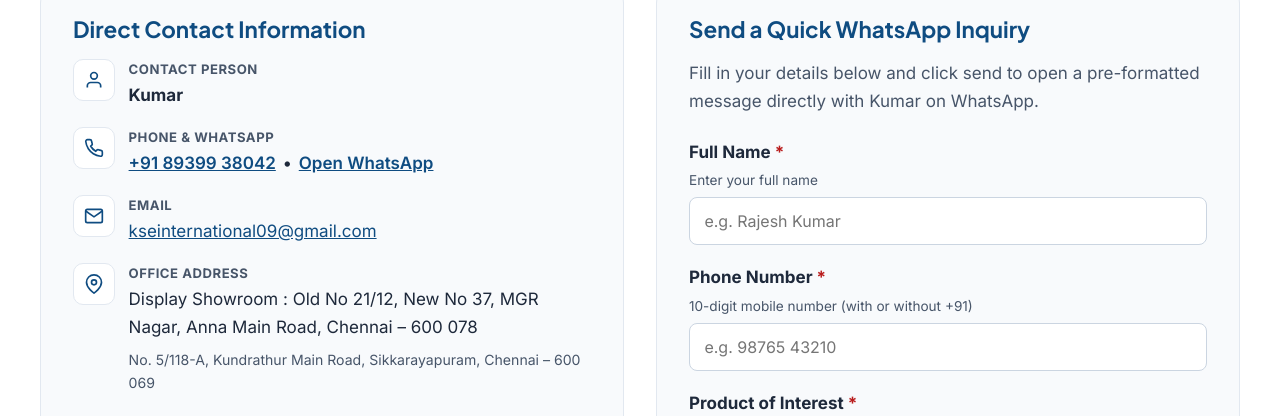
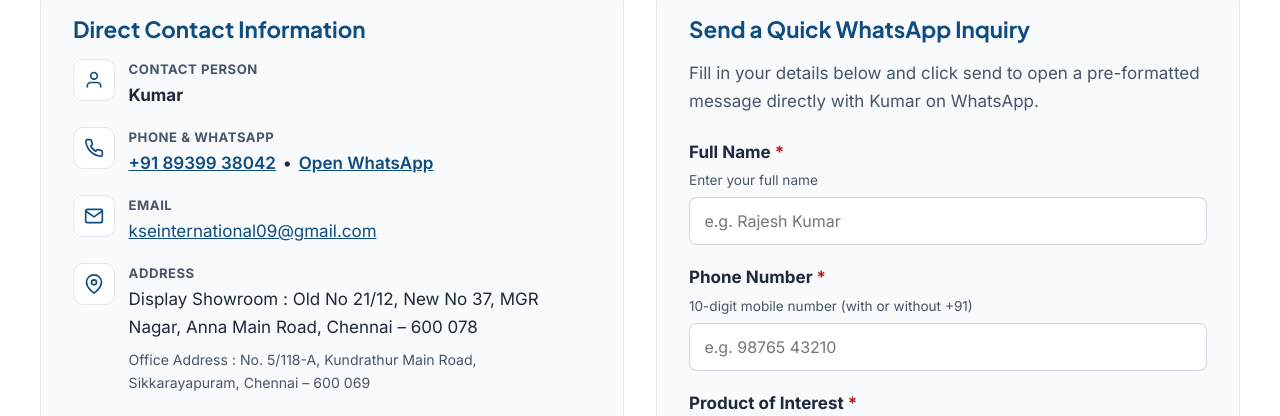
Before and after one commit to critictechresearcher-star/kse, a plain HTML site: page index.html in a window 1280 px wide. Shown: the part 5090-5506 px from the top of the page. Drawn offline with Linux system fonts and the light colour scheme; grey boxes are pictures that could not be loaded.

Commit message:
Update office address label in index.html

```diff
--- a/index.html
+++ b/index.html
@@ -693,11 +693,11 @@
                   <svg viewBox="0 0 24 24" width="20" height="20" fill="none" stroke="currentColor" stroke-width="2"><path d="M21 10c0 7-9 13-9 13s-9-6-9-13a9 9 0 0 1 18 0z"/><circle cx="12" cy="10" r="3"/></svg>
                 </span>
                 <div>
-                  <span class="detail-label">Office Address</span>
+                  <span class="detail-label">Address</span>
                   <address>
                    Display Showroom : Old No 21/12, New No 37, MGR Nagar, Anna Main Road, Chennai &ndash; 600 078
                   </address>
-                  <p class="branch-note">No. 5/118-A, Kundrathur Main Road,
+                  <p class="branch-note">Office Address : No. 5/118-A, Kundrathur Main Road,
                    Sikkarayapuram, Chennai – 600 069</p>
                 </div>
               </li>
```
